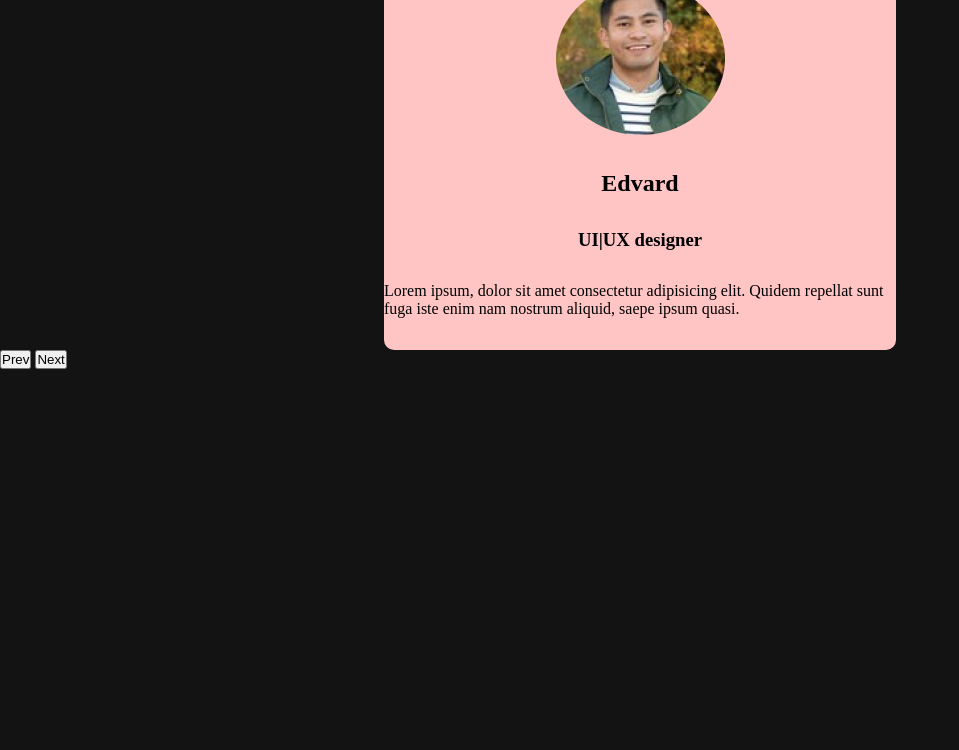
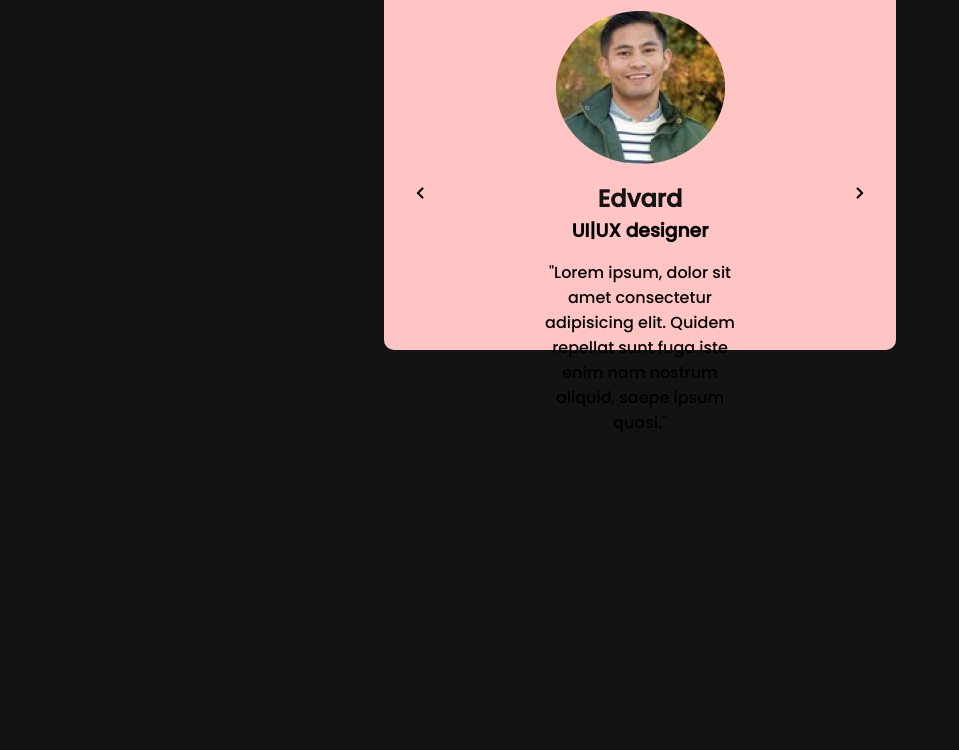
Before and after one commit to maheshchambhare/js-testimoneal, a plain HTML site: page index.html in a window 1280 px wide. Shown: the part 178-928 px from the top of the page, without its empty margins (0-959 px from the left). Drawn offline with Linux system fonts and the light colour scheme.

Commit message:
completed

```diff
--- a/app.js
+++ b/app.js
@@ -2,25 +2,25 @@
     id:01 ,
     img: "images/Ellipse 2.png" ,
     name : "Edvard" , job : "UI|UX designer" ,
-    text : "Lorem ipsum, dolor sit amet consectetur adipisicing elit. Quidem repellat sunt fuga iste enim nam nostrum aliquid, saepe ipsum quasi."
+    text : '"Lorem ipsum, dolor sit amet consectetur adipisicing elit. Quidem repellat sunt fuga iste enim nam nostrum aliquid, saepe ipsum quasi."'
 },
 {
     id:02 ,
     img: "images/Ellipse 3.png" ,
     name : "Spider" , job : "Web Developer" ,
-    text : "Lorem ipsum, dolor sit amet consectetur adipisicing elit. Quidem repellat sunt fuga iste enim nam nostrum aliquid, saepe ipsum quasi."
+    text : '"Lorem ipsum, dolor sit amet cLorem ipsum dolor sit amet consectetur adipisicing elit. Accusantium, modi.unt fuga iste enim nam nostrum aliquid, saepe ipsum quasi."'
 },
 {
     id:03 ,
     img: "images/Ellipse 4.png" ,
     name : "lufy" , job : "Softwear Engineer" ,
-    text : "Lorem ipsum, dolor sit amet consectetur adipisicing elit. Quidem repellat sunt fuga iste enim nam nostrum aliquid, saepe ipsum quasi."
+    text : '"Lorem ipsum, dolor sit amet consectetur adipisicing elit. Quidem reLorem ipsum dolor sit amet consectetur adipisicing elit. Accusantium, modi. saepe ipsum quasi."'
 },
 {
     id:04 ,
     img: "images/Ellipse 5.png" ,
-    name : "Superman" , job : "Product Designer" ,
-    text : "Lorem ipsum, dolor sit amet consectetur adipisicing elit. Quidem repellat sunt fuga iste enim nam nostrum aliquid, saepe ipsum quasi."
+    name : "Superlady" , job : "Product Designer" ,
+    text : '"Lorem ipsum, dolor sit amet consectetur adipisicing elit.  aliquid, saepe ipsum quasi."'
 },
 
 
@@ -29,7 +29,7 @@
 
 ]
 
-const image = document.getElementById("image");
+const image = document.getElementById("img");
 const name = document.getElementById("name");
 const job = document.getElementById("job");
 const info = document.getElementById("info");
@@ -61,24 +61,27 @@ function slider() {
 
 next.addEventListener("click", () => {
 
+    currentItem++;
+
     if ( currentItem > Array.length - 1) {
         currentItem = 0;
-        slider();
-    }else {
-        currentItem++;
-        slider();
     }
+    slider();
+
 
 });
 
 
 prev.addEventListener("click", () => {
 
+    currentItem--;
+
     if ( currentItem < 0 ) {
         currentItem = 3;
+    }
+
+
+
         slider();
-    }else {
-        currentItem--;
-        slider();
-    }
+
 })
--- a/index.html
+++ b/index.html
@@ -3,6 +3,7 @@
   <head>
     <meta charset="UTF-8" />
     <meta name="viewport" content="width=device-width, initial-scale=1.0" />
+    <link rel="stylesheet" href="https://cdnjs.cloudflare.com/ajax/libs/font-awesome/5.15.1/css/all.min.css" integrity="sha512-+4zCK9k+qNFUR5X+cKL9EIR+ZOhtIloNl9GIKS57V1MyNsYpYcUrUeQc9vNfzsWfV28IaLL3i96P9sdNyeRssA==" crossorigin="anonymous" />
     <link rel="stylesheet" href="./style.css" />
     <title>Testimoneal</title>
   </head>
@@ -10,9 +11,11 @@
     <div class="container">
       <article class="article">
 
+        <h1>Testimoneal</h1>
+
         <div class="img">
 
-        <img id="image" alt="">
+        <img id="img" alt="">
       </div>
       <div class="name">
         <h1 id="name"></h1>
@@ -28,8 +31,8 @@
       </div>
 
       <div class="button">
-        <button class="btn" id="btnprev">Prev</button>
-        <button class="btn" id="btnnext">Next</button>
+        <button class="btn" id="btnprev"><i class="fa fa-chevron-left" aria-hidden="true"></i></button>
+        <button class="btn" id="btnnext"><i class="fa fa-chevron-right" aria-hidden="true"></i></button>
       </div>
     </div>
 
--- a/style.css
+++ b/style.css
@@ -1,10 +1,11 @@
-
+@import url('https://fonts.googleapis.com/css2?family=Poppins:wght@500&display=swap');
 
 
 * {
     padding: 0;
     margin: 0;
     box-sizing: border-box;
+    font-family: 'Poppins', sans-serif;
 }
 
 body  {
@@ -25,7 +26,7 @@ body  {
     margin-top: 10%;
     margin-left: auto;
     margin-right: auto;
-    /* overflow: hidden; */
+
 }
 .testimoneal {
     display: flex;
@@ -36,13 +37,12 @@ body  {
     background-color: #fff;
 }
 
-.testimoneal01 {
-    /* background-color: #131313; */
-}
+
 
 .article {
     display: flex;
     flex-direction: column;
+    font-family: 'Poppins', sans-serif;
     height: 100%;
     width: 100%;
     justify-content: center;
@@ -50,3 +50,56 @@ body  {
     align-items: center;
     align-content: center;
 }
+
+.info {
+    width: 40%;
+    font-family: 'Poppins', sans-serif;
+    height: 50%;
+    margin-top: 3%;
+    align-items: center;
+    text-align: center;
+}
+
+.img {
+    margin-top: 5%;
+    margin-bottom: 2%;
+}
+
+.button {
+    font-family: 'Poppins', sans-serif;
+    display: flex;
+    justify-content: center;
+    align-items: center;
+    align-content: center;
+    width: 35%;
+    margin-left: auto;
+    margin-right: auto;
+    z-index: 99;
+    margin-top: -13%;
+    justify-content: space-between;
+    border: none;
+    background-color: transparent;
+
+}
+
+button {
+    font-family: 'Poppins', sans-serif;
+    border: none;
+    background-color: transparent;
+    cursor: pointer;
+    transition: all 0.3s ease;
+}
+
+article {
+    transition: all 1s ease-out;
+}
+
+article:hover {
+    background-color: #fff;
+}
+
+h1 {
+    color: #131313;
+    top: 10px;
+
+}
```
